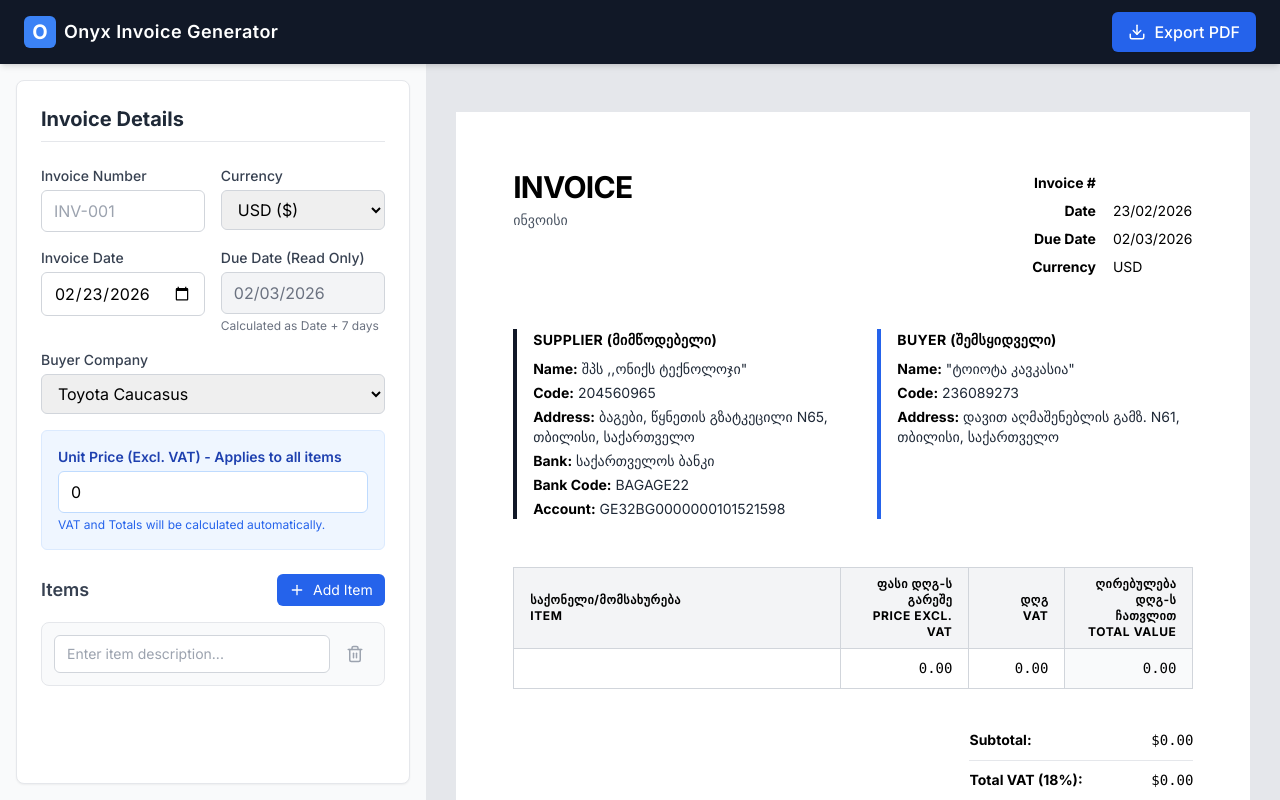
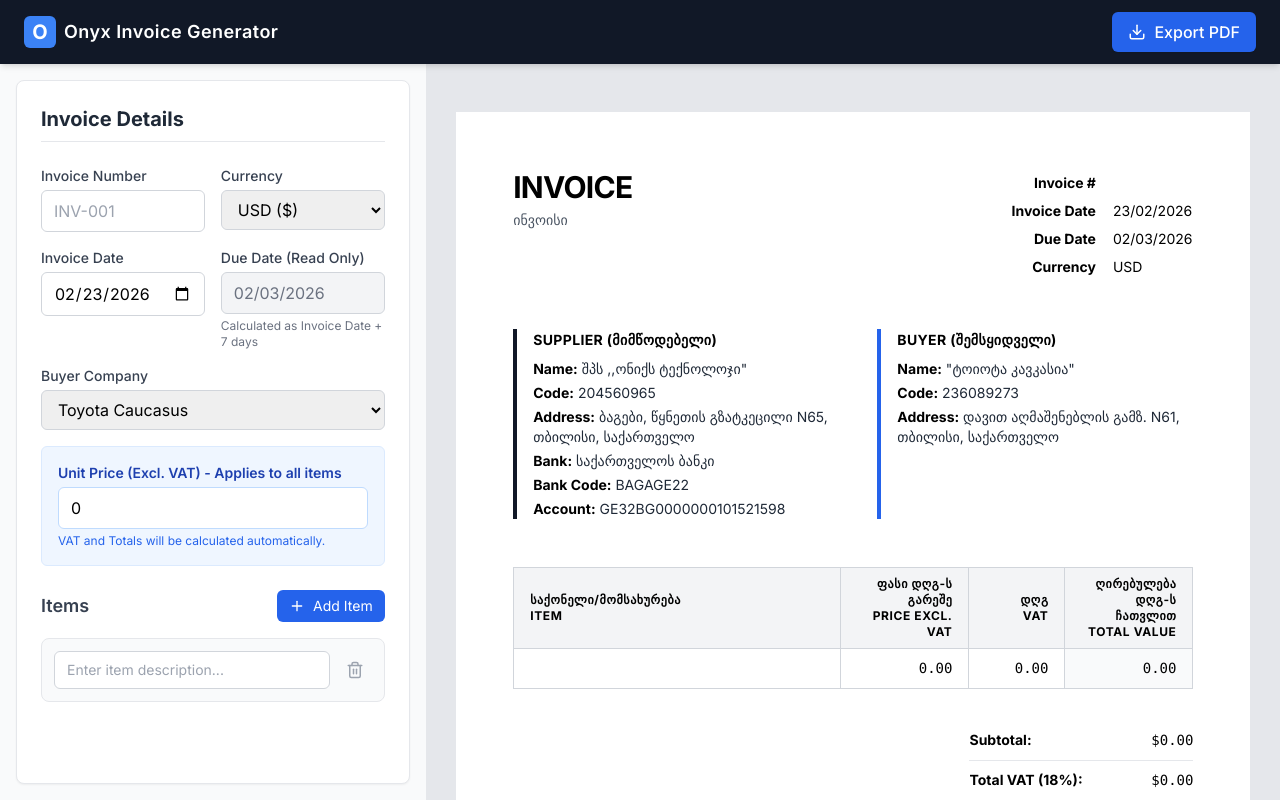
Before and after one commit to andgu0704/OnyxInvoice, a React (Vite) app: page / in a window 1280 px wide. Built offline with nearby package versions, Linux system fonts and the light colour scheme.

Commit message:
docs: rename Date label to Invoice Date

```diff
--- a/components/InvoiceForm.tsx
+++ b/components/InvoiceForm.tsx
@@ -80,7 +80,7 @@ const InvoiceForm: React.FC<InvoiceFormProps> = ({ data, onChange }) => {
             value={format(dueDate, 'dd/MM/yyyy')}
             className="w-full px-3 py-2 bg-gray-100 border border-gray-300 rounded-md text-gray-500 cursor-not-allowed"
           />
-          <p className="text-xs text-gray-500 mt-1">Calculated as Date + 7 days</p>
+          <p className="text-xs text-gray-500 mt-1">Calculated as Invoice Date + 7 days</p>
         </div>
 
         <div className="md:col-span-2">
@@ -98,7 +98,7 @@ const InvoiceForm: React.FC<InvoiceFormProps> = ({ data, onChange }) => {
         <div className="md:col-span-2 bg-blue-50 p-4 rounded-md border border-blue-100">
           <label className="block text-sm font-semibold text-blue-800 mb-1">Unit Price (Excl. VAT) - Applies to all items</label>
           <div className="relative">
-             <input
+            <input
               type="text"
               inputMode="decimal"
               value={data.priceExclVat}
--- a/components/InvoicePreview.tsx
+++ b/components/InvoicePreview.tsx
@@ -57,7 +57,7 @@ const InvoicePreview = React.forwardRef<HTMLDivElement, InvoicePreviewProps>(({
                   <td className="font-bold py-1 text-black text-left">{data.invoiceNumber}</td>
                 </tr>
                 <tr>
-                  <td className="font-bold pr-4 py-1 text-black text-right whitespace-nowrap">Date</td>
+                  <td className="font-bold pr-4 py-1 text-black text-right whitespace-nowrap">Invoice Date</td>
                   <td className="py-1 text-black text-left">{format(data.date, 'dd/MM/yyyy')}</td>
                 </tr>
                 <tr>
```
Also changed, not shown: 1 other file (tests, documents, lock files or other folders).
